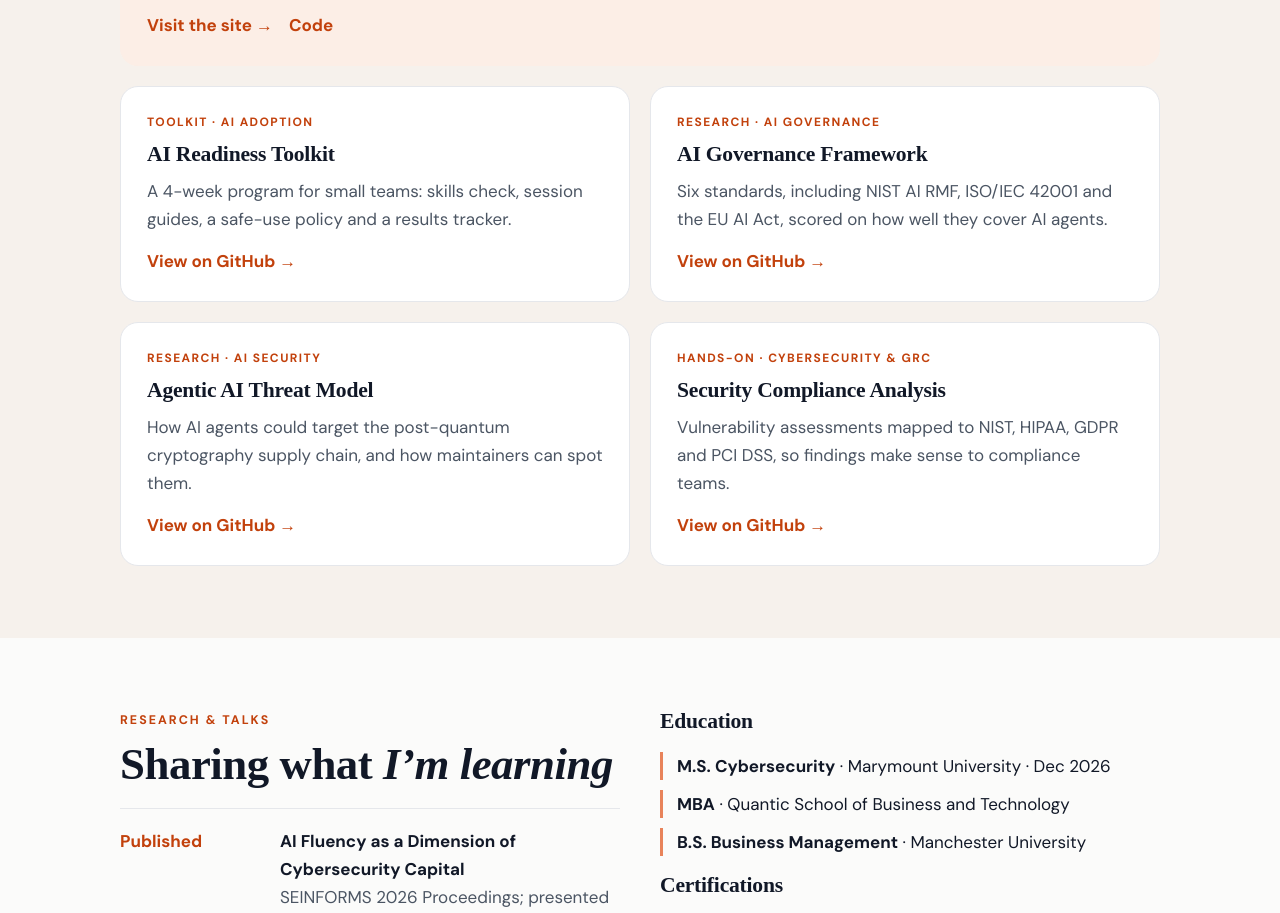
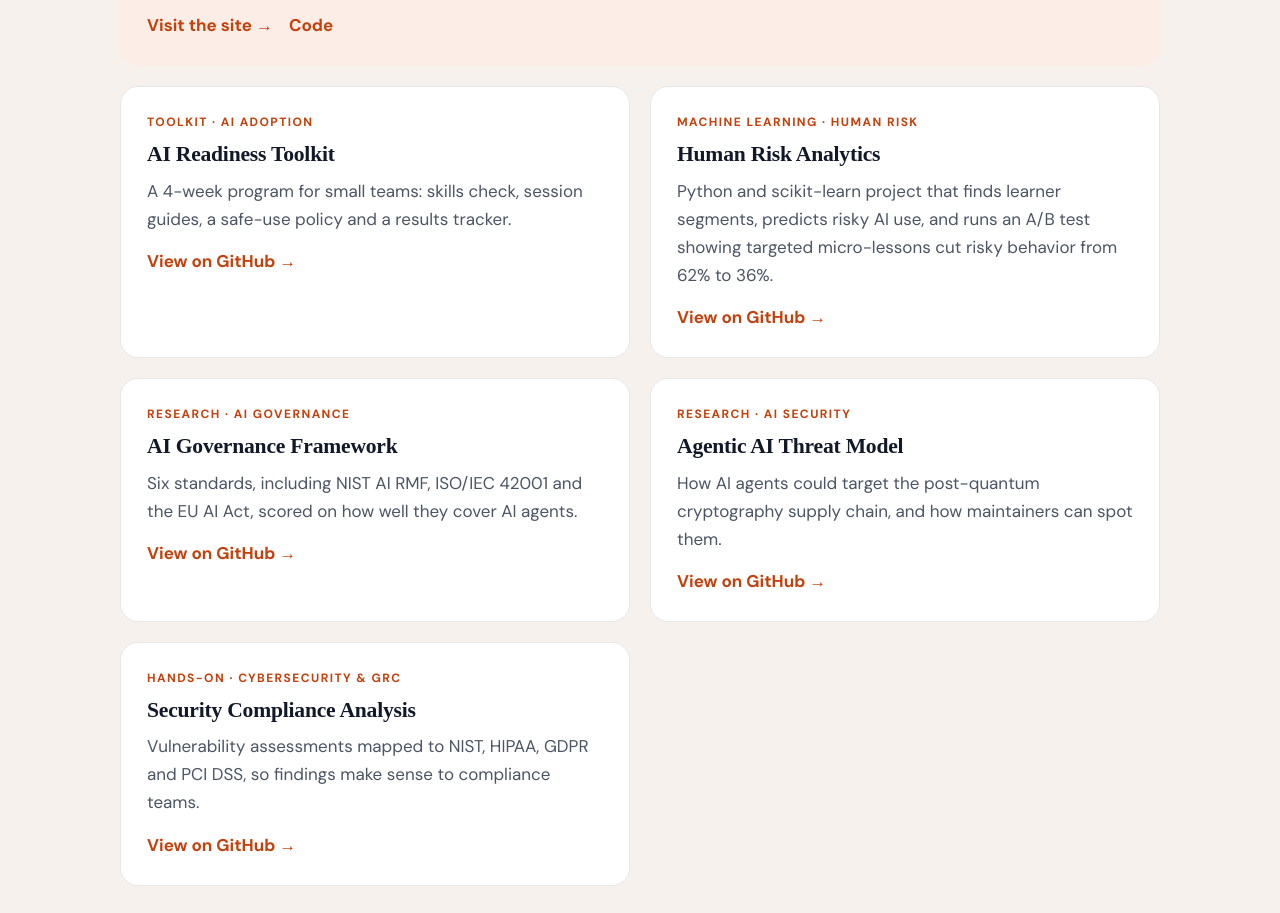
Before and after one commit to Nuhamin-bit/Nuhamin-bit.github.io, a plain HTML site: page index.html in a window 1280 px wide. Shown: the part 2380-3293 px from the top of the page. Drawn offline with Linux system fonts and the light colour scheme.

Commit message:
Add Human Risk Analytics project details to index.html
Added a new project section for Human Risk Analytics with details on its purpose and GitHub link.

```diff
--- a/index.html
+++ b/index.html
@@ -161,6 +161,12 @@ details p{margin-top:10px;color:var(--muted)}
         <div class="links"><a href="https://github.com/Nuhamin-bit/ai-readiness-toolkit">View on GitHub →</a></div>
       </article>
       <article class="project">
+        <p class="kind">Machine learning · Human risk</p>
+        <h3>Human Risk Analytics</h3>
+        <p class="muted">Python and scikit-learn project that finds learner segments, predicts risky AI use, and runs an A/B test showing targeted micro-lessons cut risky behavior from 62% to 36%.</p>
+        <div class="links"><a href="https://github.com/Nuhamin-bit/human-risk-analytics">View on GitHub →</a></div>
+      </article>
+      <article class="project">
         <p class="kind">Research · AI governance</p>
         <h3>AI Governance Framework</h3>
         <p class="muted">Six standards, including NIST AI RMF, ISO/IEC 42001 and the EU AI Act, scored on how well they cover AI agents.</p>
```
